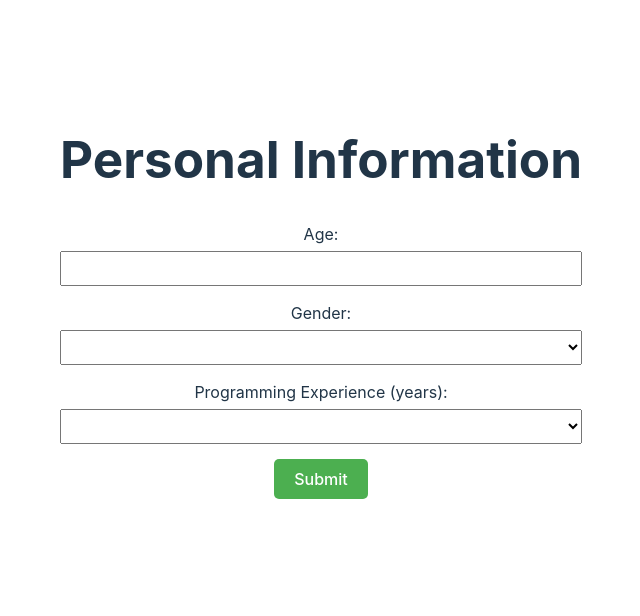
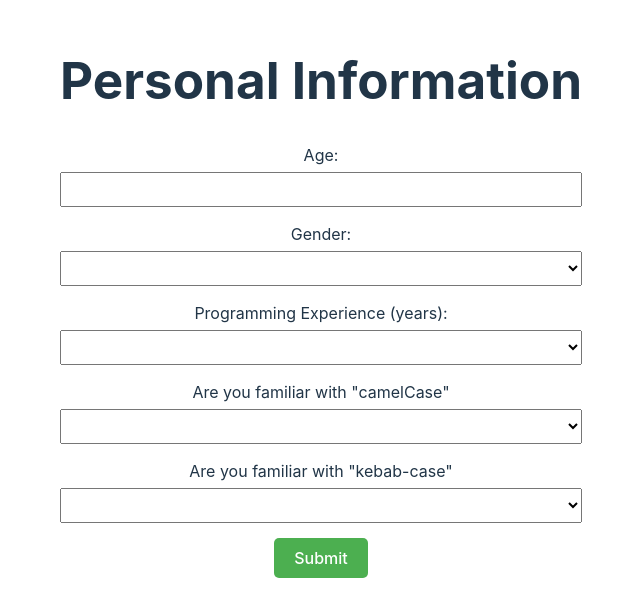
Before and after one commit to Bonett0/experiment-02, a Vue app in the folder frontend/experiment-02/: page /personal-info in a window 1280 px wide. Shown: the part 102-718 px from the top of the page, without its empty margins (319-959 px from the left). Built offline with nearby package versions, Linux system fonts and the light colour scheme.

Commit message:
frontend: added two fields for demographic information

```diff
--- a/frontend/experiment-02/package.json
+++ b/frontend/experiment-02/package.json
@@ -9,7 +9,8 @@
     "preview": "vite preview"
   },
   "dependencies": {
-    "vue": "^3.3.8"
+    "vue": "^3.3.8",
+    "vue-router": "^4.2.5"
   },
   "devDependencies": {
     "@vitejs/plugin-vue": "^4.5.0",
--- a/frontend/experiment-02/src/views/PersonalInformationView.vue
+++ b/frontend/experiment-02/src/views/PersonalInformationView.vue
@@ -26,6 +26,20 @@
           <option value="other">More than 3</option>
         </select>
       </div>
+      <div class="form-group">
+        <label for="gender">Are you familiar with "camelCase"</label>
+        <select id="gender" v-model="participantData.familiarityCamelCase" required>
+          <option value="male">Yes</option>
+          <option value="female">No</option>
+        </select>
+      </div>
+      <div class="form-group">
+        <label for="gender">Are you familiar with "kebab-case"</label>
+        <select id="gender" v-model="participantData.familiarityKebabCase" required>
+          <option value="male">Yes</option>
+          <option value="female">No</option>
+        </select>
+      </div>
       <button type="submit">Submit</button>
     </form>
   </div>
@@ -51,6 +65,8 @@ export default {
         age: null,
         gender: null,
         programmingExperience: null,
+        familiarityCamelCase: null,
+        familiarityKebabCase: null,
       },
       statingExperiment: false,
       countdown: 3,
```
Also changed, not shown: 1 other file (tests, documents, lock files or other folders).
